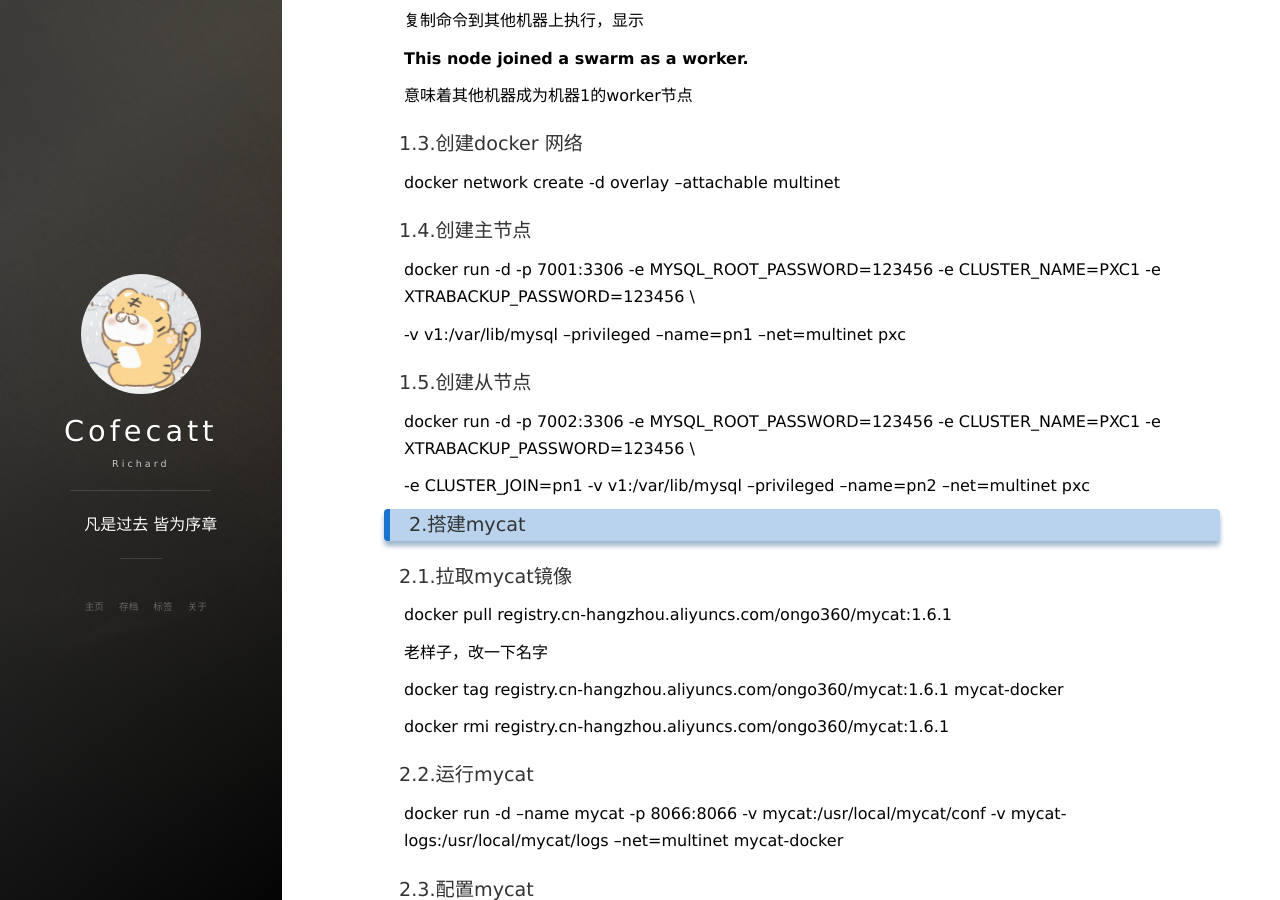
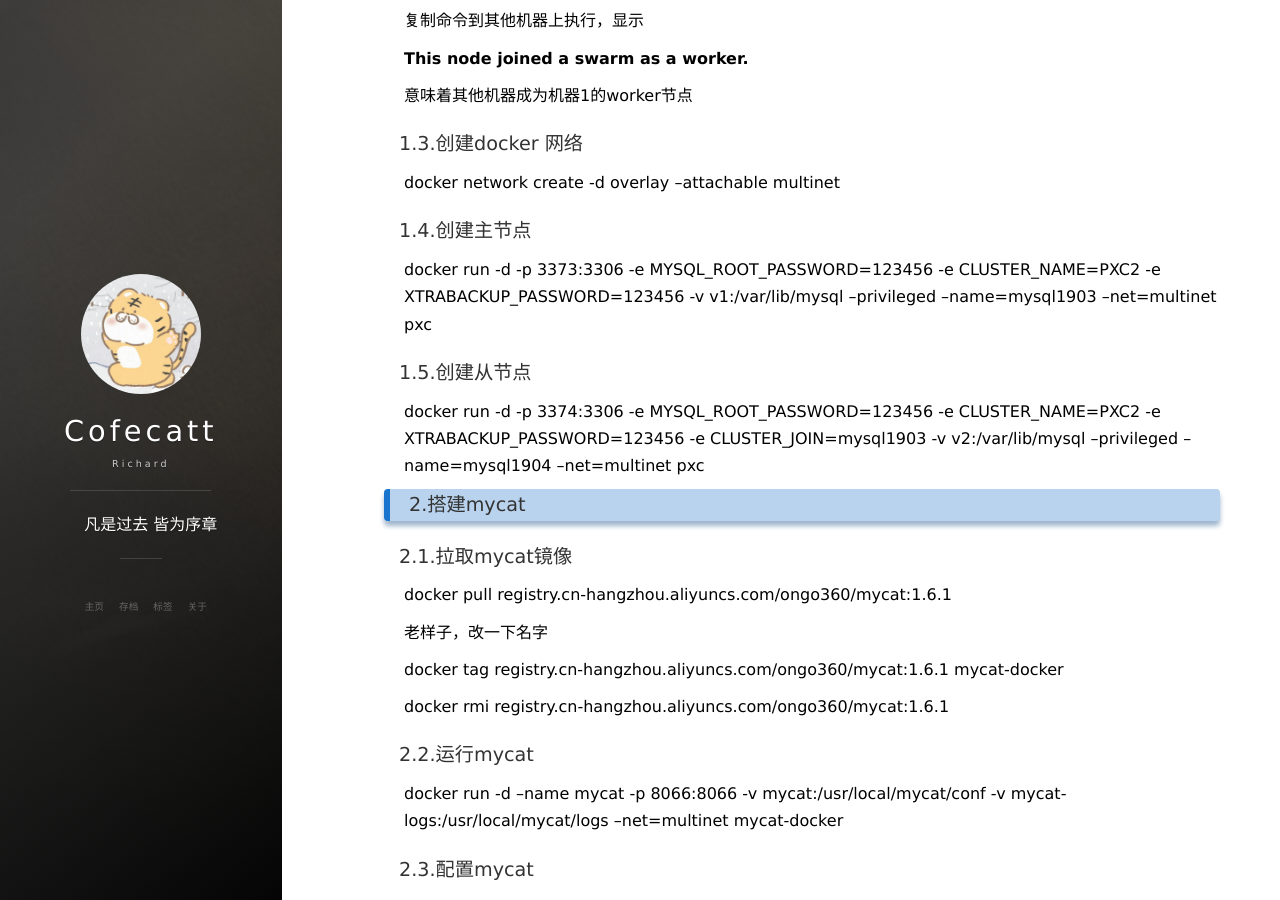
Before and after one commit to cofecatt/cofecatt.github.io, a Jekyll site: the page built from _posts/2022-4-18-docker部署pxc集群.md, in a window 1280 px wide and 900 px high, scrolled down 539 px. Built offline with Jekyll 4.4.1, drawn with Linux system fonts in a browser that asks for light colours; nearby versions of some CDN libraries; comment, search, counter and statistics services are not loaded.

Commit message:
Update 2022-4-18-docker部署pxc集群.md

```diff
--- a/_posts/2022-4-18-docker部署pxc集群.md
+++ b/_posts/2022-4-18-docker部署pxc集群.md
@@ -46,17 +46,13 @@ docker network create -d overlay --attachable multinet
 
 #### 1.4.创建主节点
 
-docker run -d -p 7001:3306 -e MYSQL_ROOT_PASSWORD=123456 -e CLUSTER_NAME=PXC1 -e XTRABACKUP_PASSWORD=123456 \
-
--v v1:/var/lib/mysql --privileged --name=pn1 --net=multinet pxc
+docker run -d -p 3373:3306 -e MYSQL_ROOT_PASSWORD=123456 -e CLUSTER_NAME=PXC2 -e XTRABACKUP_PASSWORD=123456 -v v1:/var/lib/mysql --privileged --name=mysql1903 --net=multinet pxc
 
 
 
 #### 1.5.创建从节点
 
-docker run -d -p 7002:3306 -e MYSQL_ROOT_PASSWORD=123456 -e CLUSTER_NAME=PXC1 -e XTRABACKUP_PASSWORD=123456 \
-
--e CLUSTER_JOIN=pn1 -v v1:/var/lib/mysql --privileged --name=pn2 --net=multinet pxc
+docker run -d -p 3374:3306 -e MYSQL_ROOT_PASSWORD=123456 -e CLUSTER_NAME=PXC2 -e XTRABACKUP_PASSWORD=123456 -e CLUSTER_JOIN=mysql1903 -v v2:/var/lib/mysql --privileged --name=mysql1904 --net=multinet pxc
 
 
 
```
